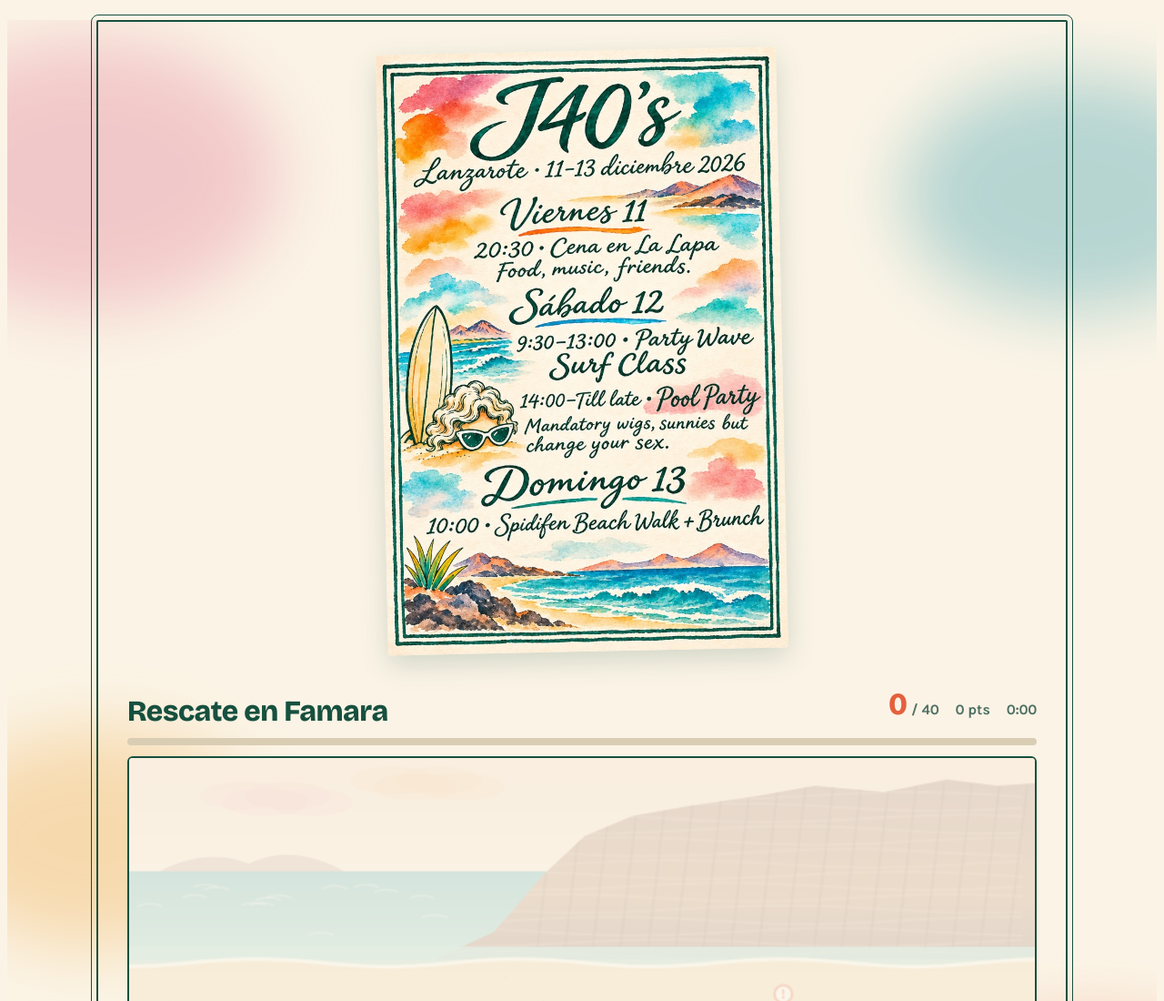
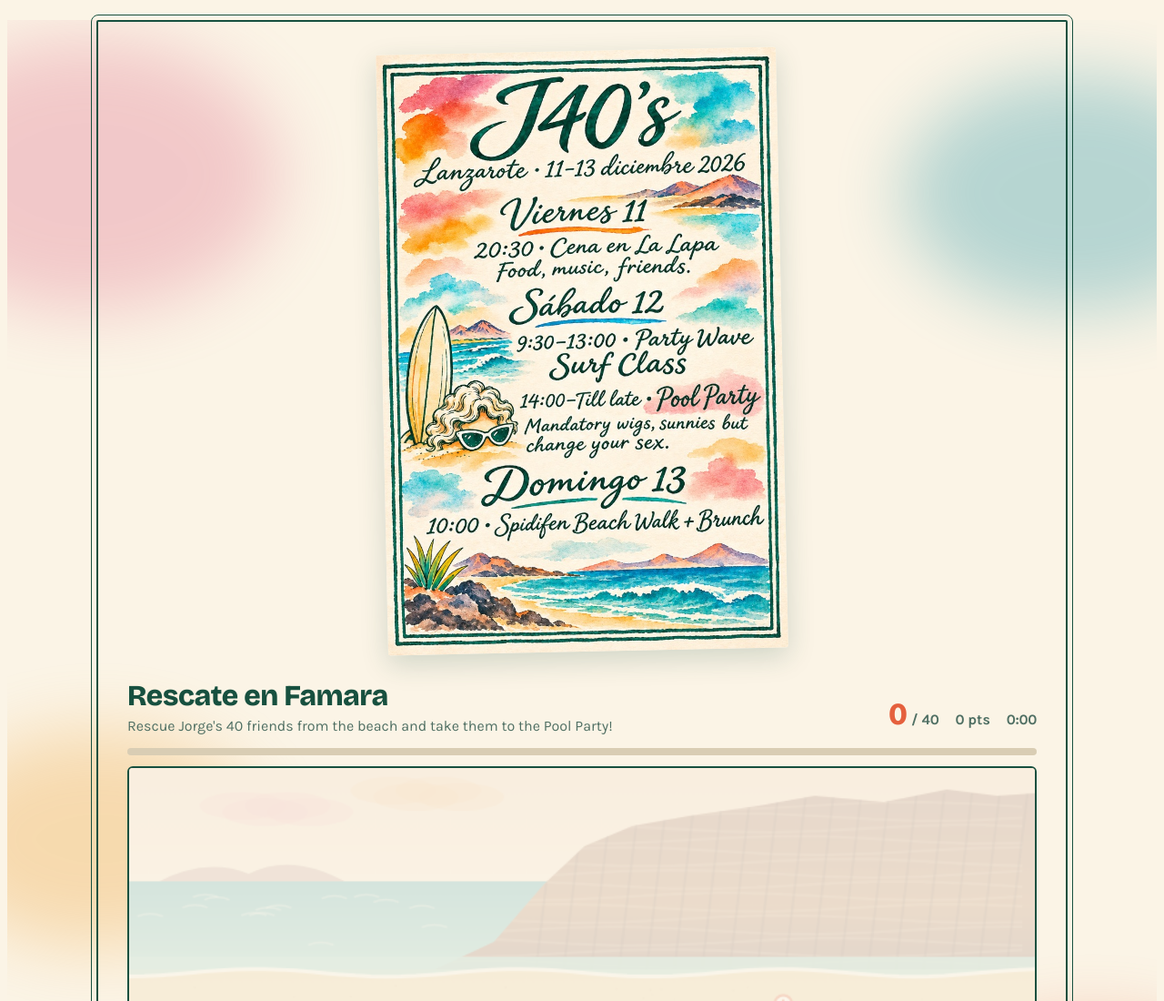
Before and after one commit to jk44studio/j40, a plain HTML site: page index.html in a window 1280 px wide. Shown: the top 1100 px of the page at 91% size. Drawn offline with nearby package versions, Linux system fonts and the light colour scheme; no server answers.

Commit message:
Game subtitle
Co-Authored-By: Claude Opus 5.5 <noreply@anthropic.com>
Claude-Session: https://claude.ai/code/session_01CkKWuGUxKoLSdoedG1kVYh

```diff
--- a/index.html
+++ b/index.html
@@ -162,6 +162,7 @@ footer { border-top: 1px solid var(--line); margin: 0 clamp(12px, 3vw, 32px); pa
     <div class="game-head">
       <div>
         <h2 id="game-h">Rescate en Famara</h2>
+        <p>Rescue Jorge's 40 friends from the beach and take them to the Pool Party!</p>
       </div>
       <div class="hud"><span><b id="g-count">0</b> / 40</span><span><span id="g-score">0</span> pts</span><span id="g-time">0:00</span></div>
     </div>
```
